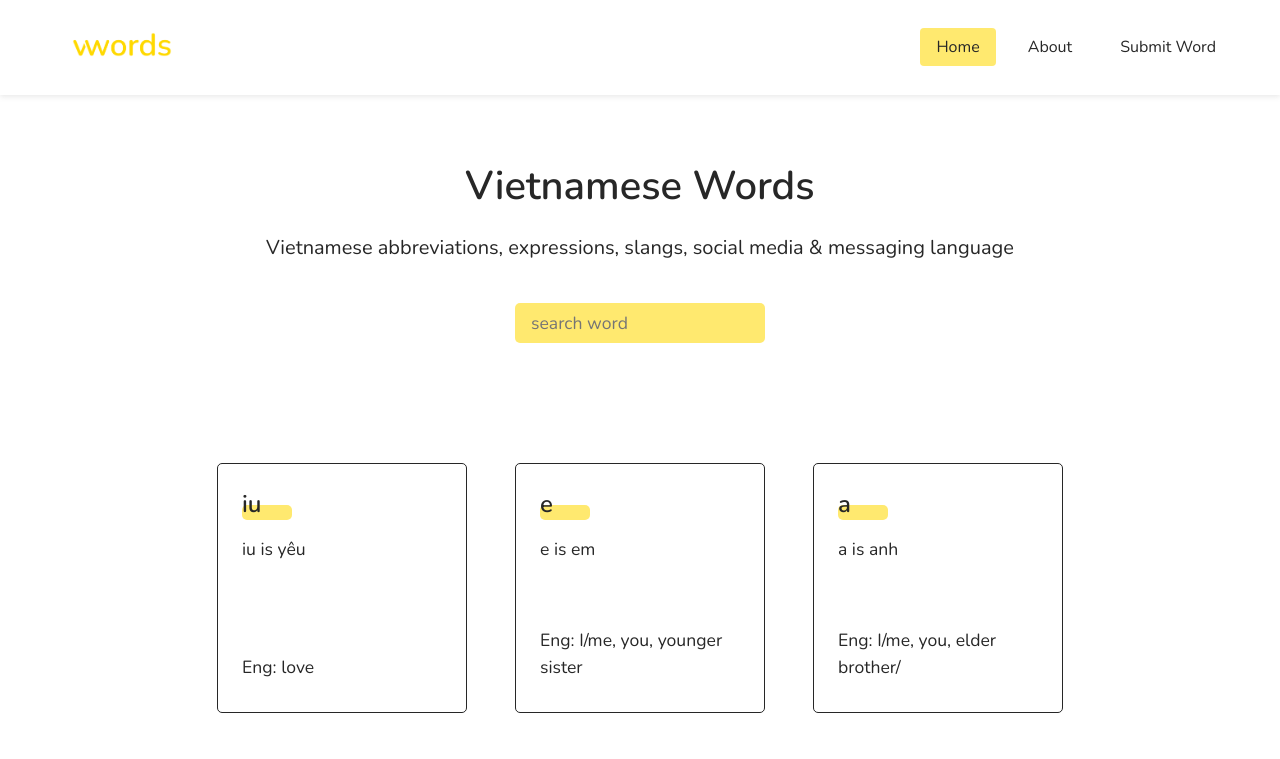
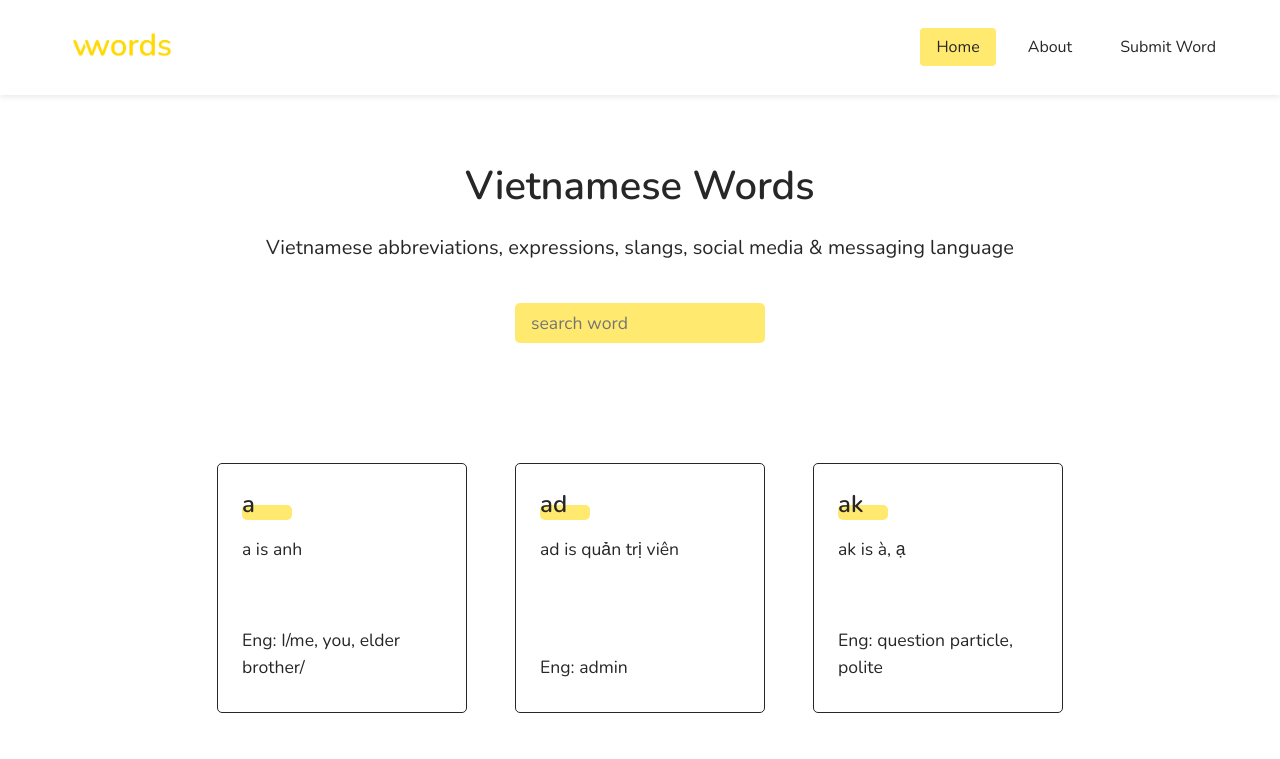
Before and after one commit to CJaclyn/vietnamesewords, a Next.js app: page / in a window 1280 px wide. Shown: the top 759 px of the page. Built offline with nearby package versions, Linux system fonts and the light colour scheme.

Commit message:
sort alphabetically

```diff
--- a/components/AllWords.js
+++ b/components/AllWords.js
@@ -16,7 +16,17 @@ export default function AllWords (props) {
               <a className={`${ utilStyles.borderRadius } ${ utilStyles.button }`}>Submit a word</a>
             </Link>
           </div>
-        : wordsData.map((word, index) => (
+        : wordsData
+        .sort(({ id: a }, { id: b }) => {
+          if (a > b) {
+            return 1
+          } else if (a < b) {
+            return -1
+          } else {
+            return 0
+          }
+        })
+        .map((word, index) => (
           <Link key={ index } href={`/word/${ word.id }`}>
             <a className={`${ utilStyles.card } ${ styles.smallCard } ${ utilStyles.borderRadius }`}>
               <h2>{ word.word }</h2>
--- a/pages/word/[id].js
+++ b/pages/word/[id].js
@@ -42,7 +42,6 @@ export default function Word ({ word }) {
 
 export async function getStaticPaths() {
   const paths = words
-  .sort(({id: a}, {id: b}) => a - b)
   .map(word => ({
     params: { id: word.id },
   }))
```
